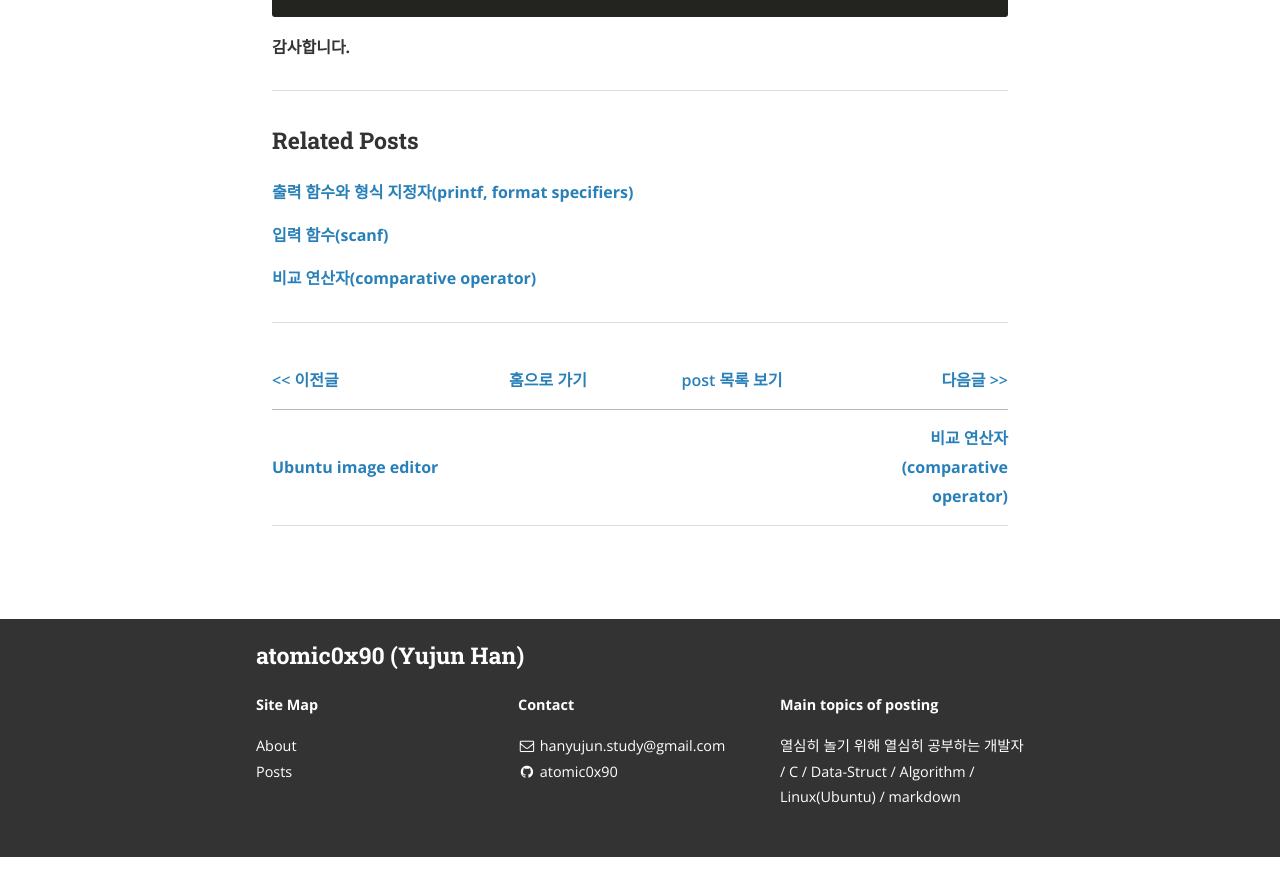
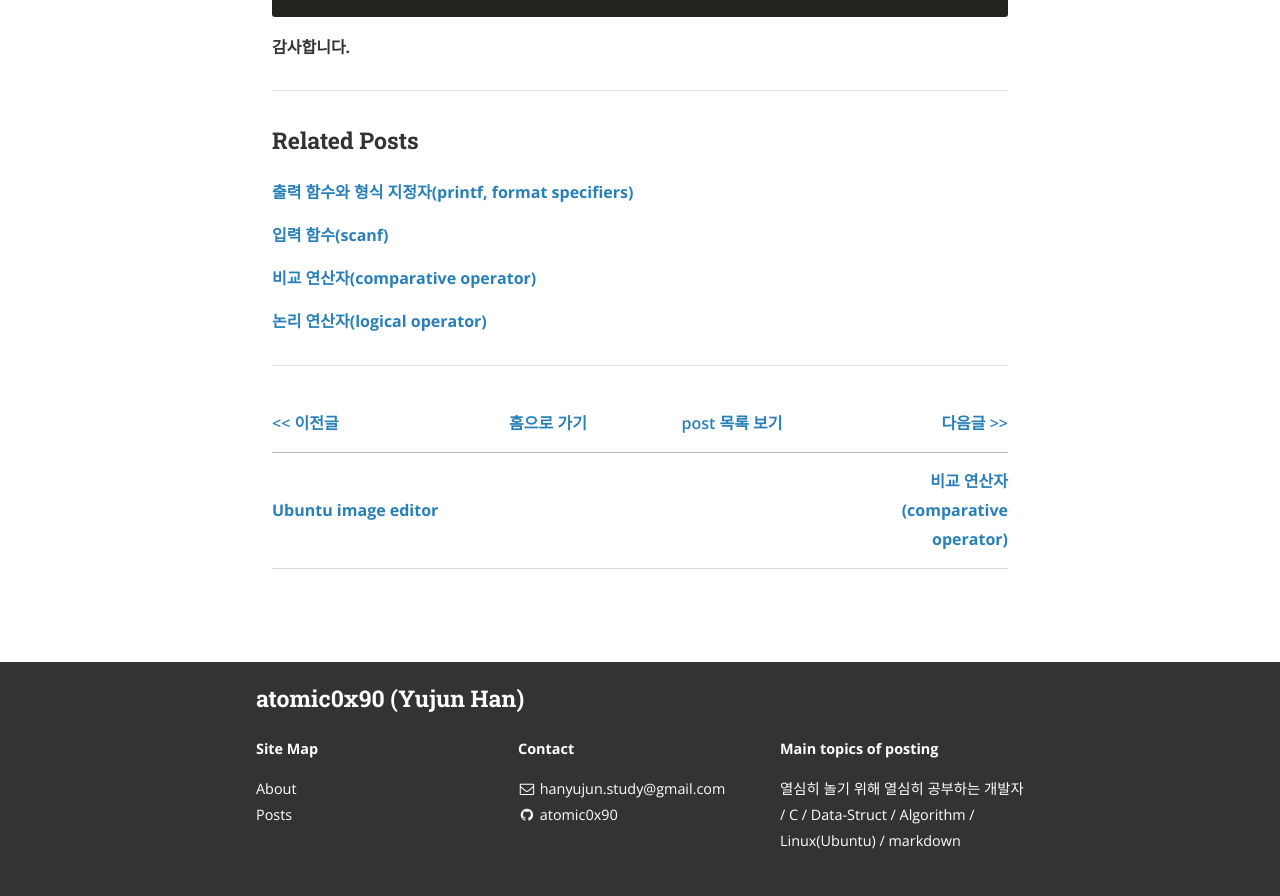
Before and after one commit to atomic0x90/atomic0x90.github.io, a Jekyll site: the page built from _posts/2019-06-13-arithmetic-operator.markdown, in a window 1280 px wide and 900 px high, scrolled down 4007 px. Shown: the top 896 px of the window. Built offline with Jekyll 4.4.1, drawn with Linux system fonts in a browser that asks for light colours; nearby versions of some CDN libraries; comment, search, counter and statistics services are not loaded; before the commit the page ends 4864 px from its top, so only the background shows below that.

Commit message:
Update related posts link

```diff
--- a/_posts/2019-06-13-arithmetic-operator.markdown
+++ b/_posts/2019-06-13-arithmetic-operator.markdown
@@ -147,6 +147,8 @@ int main()
 
 **[비교 연산자(comparative operator)][5]**
 
+**[논리 연산자(logical operator)][6]**
+
 ---
 
 
@@ -161,7 +163,7 @@ int main()
 [3]: https://atomic0x90.github.io/c-language/2019/06/04/printf-format.html "출력 함수와 형식 지정자"
 [4]: https://atomic0x90.github.io/c-language/2019/06/05/scanf-format.html "입력 함수"
 [5]: https://atomic0x90.github.io/c-language/2019/06/14/comparative-operator.html "비교 연산자"
-
+[6]: https://atomic0x90.github.io/c-language/2019/06/15/logical-operator.html "논리 연산자"
 
 
 
--- a/_posts/2019-06-14-comparative-operator.markdown
+++ b/_posts/2019-06-14-comparative-operator.markdown
@@ -88,6 +88,8 @@ a != c : 1
 
 **[산술 연산자(arithmetic operator)][1]**
 
+**[논리 연산자(logical operator)][6]**
+
 ---
 
 
```
